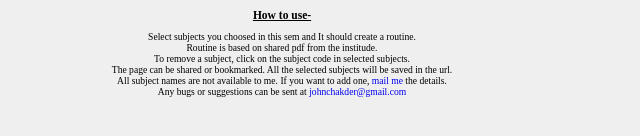
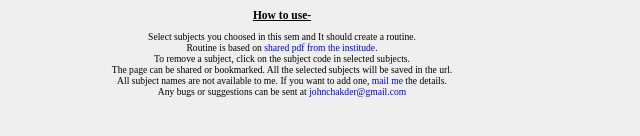
Before and after one commit to iitp-routine/iitp-routine.github.io, a plain HTML site: page index.html in a window 1280 px wide. Shown: the part 548-684 px from the top of the page, 358-998 px from the left. Drawn offline with Linux system fonts and the light colour scheme.

Commit message:
added pdf

```diff
--- a/index.html
+++ b/index.html
@@ -41,7 +41,7 @@
         </div>
             <ul>
                 <li>Select subjects you choosed in this sem and It should create a routine.</li>
-                <li>Routine is based on shared pdf from the institude.</li>
+                <li>Routine is based on <a href="res/routine.pdf">shared pdf from the institude</a>.</li>
                 <li>To remove a subject, click on the subject code in selected subjects. </li>
                 <li>The page can be shared or bookmarked. All the selected subjects will be saved in the url.</li>
                 <li>All subject names are not available to me. If you want to add one, <a href="mailto:johnchakder@gmail.com?subject=Routine_maker_github__add_sub">mail me</a> the details.</li>
```
Also changed, not shown: 1 other file.
